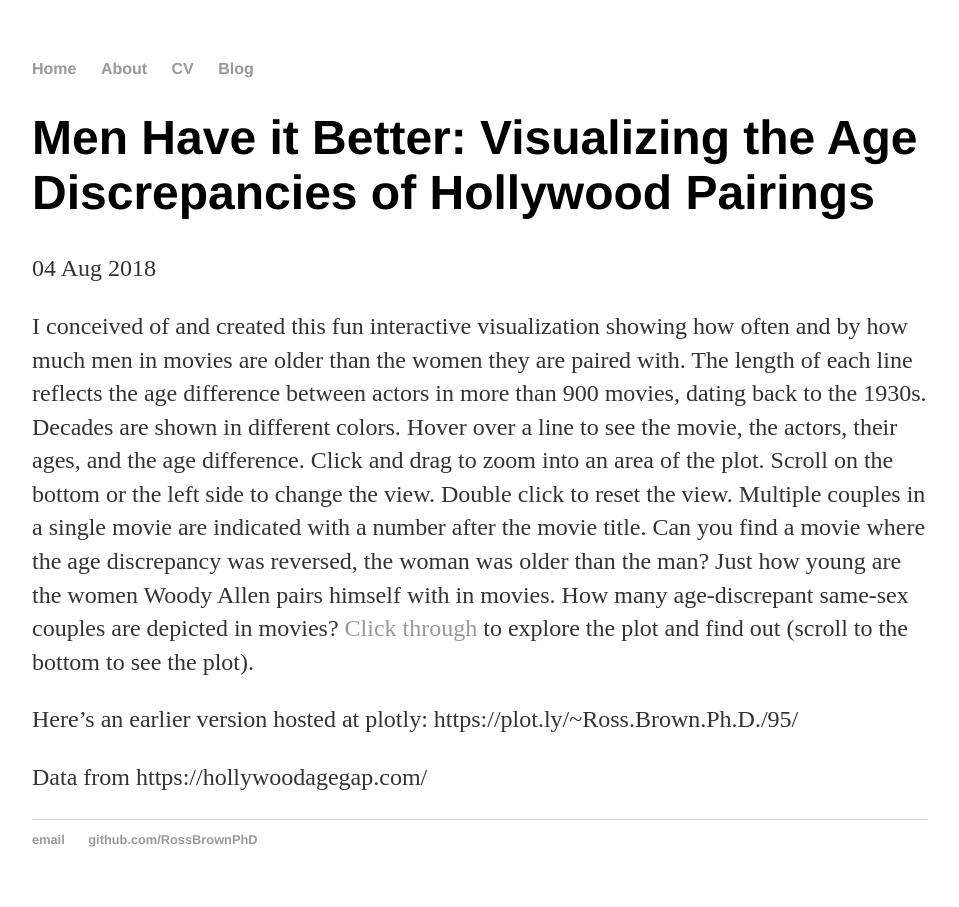
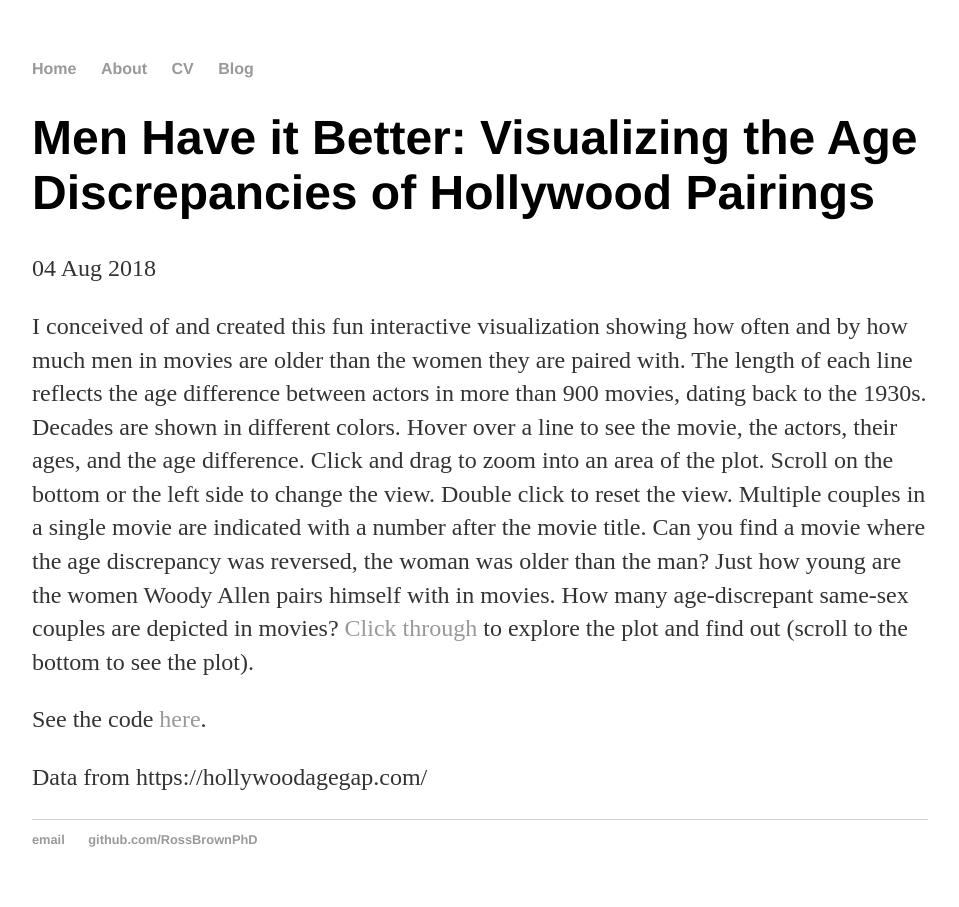
Before and after one commit to RossBrownPhD/RossBrownPhD.github.io, a Jekyll site: the page built from _posts/2018-08-04-Visualizing-the-Age-Discrepancies-of-Hollywood-Pairings.md, in a window 1280 px wide. Shown: the whole page, without its empty margins (160-1119 px from the left). Built offline with Jekyll 4.4.1, drawn with Linux system fonts in a browser that asks for light colours.

Commit message:
final urls

```diff
--- a/_posts/2018-08-04-Visualizing-the-Age-Discrepancies-of-Hollywood-Pairings.md
+++ b/_posts/2018-08-04-Visualizing-the-Age-Discrepancies-of-Hollywood-Pairings.md
@@ -4,9 +4,9 @@
 date: 2018-08-04
 ---
 
-I conceived of and created this fun interactive visualization showing how often and by how much men in movies are older than the women they are paired with. The length of each line reflects the age difference between actors in more than 900 movies, dating back to the 1930s. Decades are shown in different colors. Hover over a line to see the movie, the actors, their ages, and the age difference. Click and drag to zoom into an area of the plot. Scroll on the bottom or the left side to change the view. Double click to reset the view.    Multiple couples in a single movie are indicated with a number after the movie title. Can you find a movie where the age discrepancy was reversed, the woman was older than the man? Just how young are the women Woody Allen pairs himself with in movies. How many age-discrepant same-sex couples are depicted in movies? [Click through](https://bit.ly/MovieCouplesAgeDifferences) to explore the plot and find out (scroll to the bottom to see the plot).
+I conceived of and created this fun interactive visualization showing how often and by how much men in movies are older than the women they are paired with. The length of each line reflects the age difference between actors in more than 900 movies, dating back to the 1930s. Decades are shown in different colors. Hover over a line to see the movie, the actors, their ages, and the age difference. Click and drag to zoom into an area of the plot. Scroll on the bottom or the left side to change the view. Double click to reset the view.    Multiple couples in a single movie are indicated with a number after the movie title. Can you find a movie where the age discrepancy was reversed, the woman was older than the man? Just how young are the women Woody Allen pairs himself with in movies. How many age-discrepant same-sex couples are depicted in movies? [Click through](https://chart-studio.plotly.com/~Ross.Brown.Ph.D./154) to explore the plot and find out (scroll to the bottom to see the plot).
 
-Here's an earlier version hosted at plotly:
-https://plot.ly/~Ross.Brown.Ph.D./95/
+See the code [here](https://bit.ly/MovieCouplesAgeDifferences).
+
 
 Data from https://hollywoodagegap.com/
```
